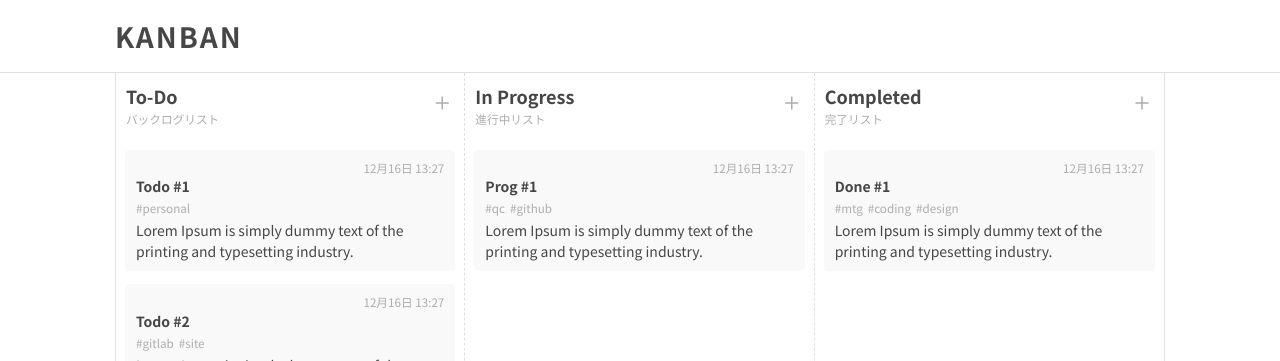
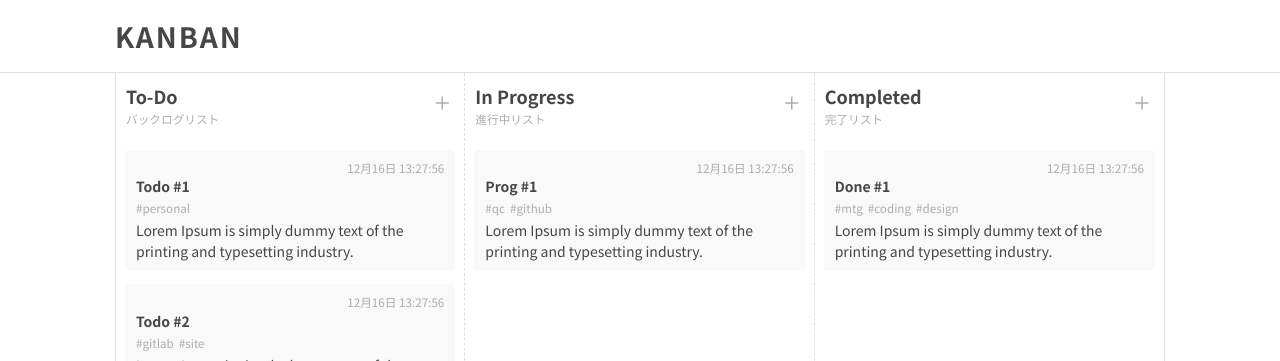
Before and after one commit to Czekras/kanban, a React (Create React App) app: page / in a window 1280 px wide. Shown: the top 361 px of the page. Built offline with nearby package versions, Linux system fonts and the light colour scheme.

Commit message:
Add: Time data

```diff
--- a/src/component/Main.jsx
+++ b/src/component/Main.jsx
@@ -34,7 +34,7 @@ export default function Main() {
 
   const newDate = () => {
     const now = moment().locale('ja');
-    return now.format('MMMDo H:mm');
+    return now.format('MMMDo H:mm:ss');
   };
 
   const validate = (item, name) => {
@@ -200,10 +200,19 @@ export default function Main() {
   const handleChangeListDnD = (source, destination) => {
     const sourceCopy = [...userList[source.droppableId]];
     const sourceItem = sourceCopy.splice(source.index, 1);
+    const sourceItemUpdated = [
+      {
+        ...sourceItem[0],
+        date: {
+          ...sourceItem[0].date,
+          [destination.droppableId]: newDate(),
+        },
+      },
+    ];
     const newSource = sourceCopy;
 
     const destinationCopy = [...userList[destination.droppableId]];
-    destinationCopy.splice(destination.index, 0, ...sourceItem);
+    destinationCopy.splice(destination.index, 0, ...sourceItemUpdated);
     const newDestination = destinationCopy;
 
     const newItem = {
--- a/src/css/main.css
+++ b/src/css/main.css
@@ -69,18 +69,20 @@ a {
   width: 33.3333333333%;
   height: 100%;
   padding: 10px;
+  display: flex;
+  flex-direction: column;
 }
 .column:not(:last-child) {
   border-right: 1px dashed #e0e0e0;
 }
 .column__list {
+  flex-grow: 1;
   padding: 0;
   display: flex;
   justify-content: flex-start;
   align-items: center;
   flex-flow: column nowrap;
   gap: 15px;
-  height: 100%;
 }
 .column__add {
   all: unset;
--- a/src/css/main.scss
+++ b/src/css/main.scss
@@ -90,19 +90,21 @@ a {
   width: calc(100% / 3);
   height: 100%;
   padding: 10px;
+  display: flex;
+  flex-direction: column;
 
   &:not(:last-child) {
     border-right: 1px dashed $bdc;
   }
 
   &__list {
+    flex-grow: 1;
     padding: 0;
     display: flex;
     justify-content: flex-start;
     align-items: center;
     flex-flow: column nowrap;
     gap: 15px;
-    height: 100%;
   }
 
   &__add {
```
